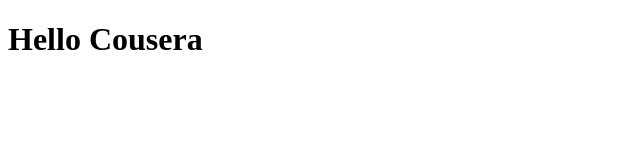
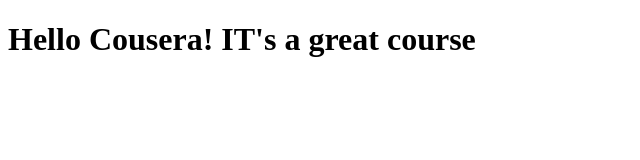
Before and after one commit to pathub123/cousera-test, a plain HTML site: page site/index.html in a window 1280 px wide. Shown: the whole page, without its empty margins (0-640 px from the left). Drawn offline with Linux system fonts and the light colour scheme.

Commit message:
Small addition to our page content

```diff
--- a/site/index.html
+++ b/site/index.html
@@ -4,6 +4,6 @@
 	<title>Hello Cousera</title>
 </head>
 <body>
-<h1>Hello Cousera </h1>
+<h1>Hello Cousera! IT's a great course </h1>
 </body>
 </html>
```
